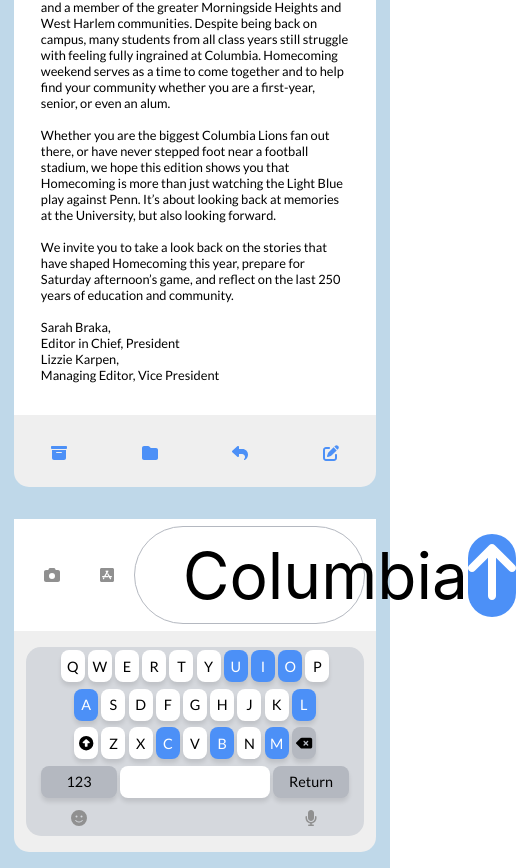
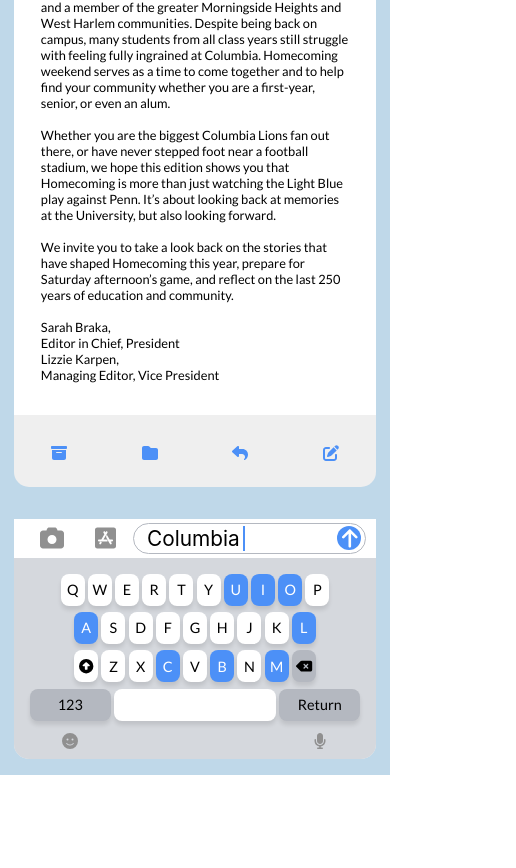
Before and after one commit to spectatorpublishing/commencement2022, a React (Create React App) app: page / in a window 390 px wide. Shown: the part 435-1303 px from the top of the page, 516 px wide, since content can reach past the window. After the commit the page ends 1210 px from the top, so only its background shows below. Built offline with nearby package versions, Linux system fonts and the light colour scheme.

Commit message:
mobile styling for typing bar

```diff
--- a/src/components/Keyboard.js
+++ b/src/components/Keyboard.js
@@ -25,10 +25,8 @@
   align-items: center;
 
   @media (max-width: ${theme.sizes.mobile}) {
-      width: 93%;
-      border-radius: 15px;
-      margin: 1rem;
-      padding: 0;
+      margin: 0 1rem;
+      padding: .8rem 0 0 0;
   }
 `;
 
--- a/src/components/TextConvo.js
+++ b/src/components/TextConvo.js
@@ -40,6 +40,11 @@
     font-size: 2rem;
     align-items: center;
     justify-content: center;
+
+    @media (max-width: ${theme.sizes.mobile}) {
+        height: 2rem;
+        padding: .2rem 0;
+    }
 `;
 
 const IconWrapper = styled.div`
@@ -52,7 +57,7 @@
 
   @media (max-width: ${theme.sizes.mobile}) {
       height: 35px;
-      font-size: 1rem;
+      font-size: 1.5rem;
   }
 `;
 
@@ -67,6 +72,23 @@
     align-items: center;
     justify-content: space-between;
     font-size: 4rem;
+
+    @media (max-width: ${theme.sizes.mobile}) {
+        width: 60%;
+        height: 1.8rem;
+        font-size: 1.3rem;
+        padding-left: .8rem;
+    }
+`;
+
+const TypingText = styled.div`
+    padding-right: .4rem;
+    border-right: 3px solid ${theme.colors.blue};
+
+    @media (max-width: ${theme.sizes.mobile}) {
+        padding-right: .2rem;
+        border-right: 2px solid ${theme.colors.blue};
+    }
 `;
 
 const SendBubble = styled.div`
@@ -77,6 +99,12 @@
     margin-right: .6rem;
     text-align: center;
     color: ${theme.colors.white};
+
+    @media (max-width: ${theme.sizes.mobile}) {
+        height: 1.5rem;
+        width: 1.5rem;
+        margin-right: .2rem;
+    }
 `;
 
 const TextConvo = () => {
@@ -92,7 +120,7 @@
                     <FontAwesomeIcon icon={faAppStoreIos} ></FontAwesomeIcon>
                 </IconWrapper>
                 <TypingBubble>
-                    <div>Columbia</div>
+                    <TypingText>Columbia</TypingText>
                     <SendBubble>
                         <FontAwesomeIcon icon={faArrowUp} ></FontAwesomeIcon>
                     </SendBubble>
```
